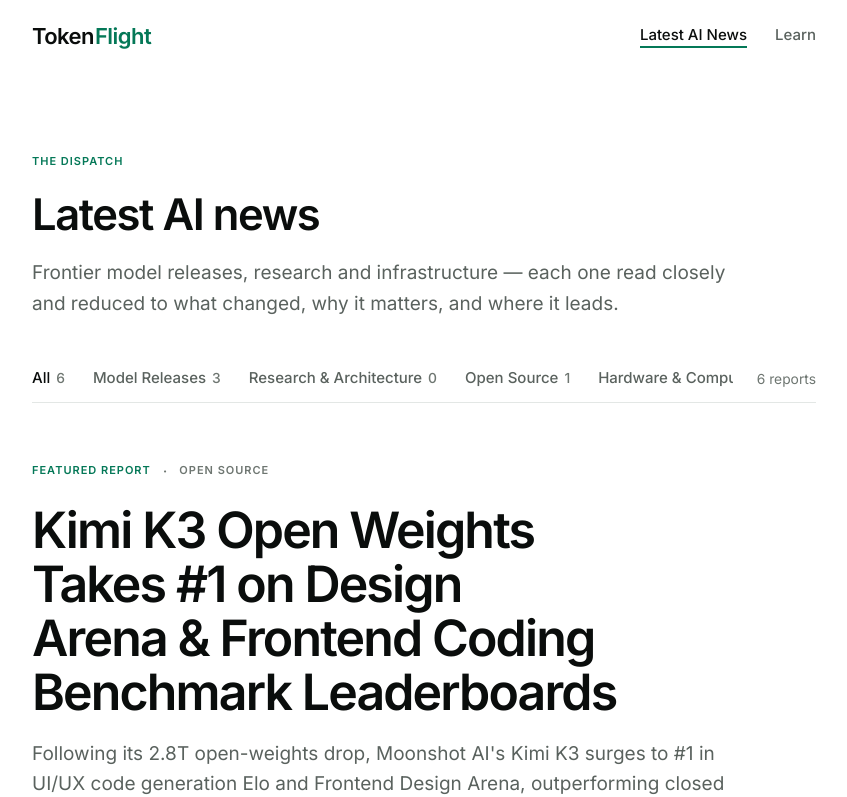
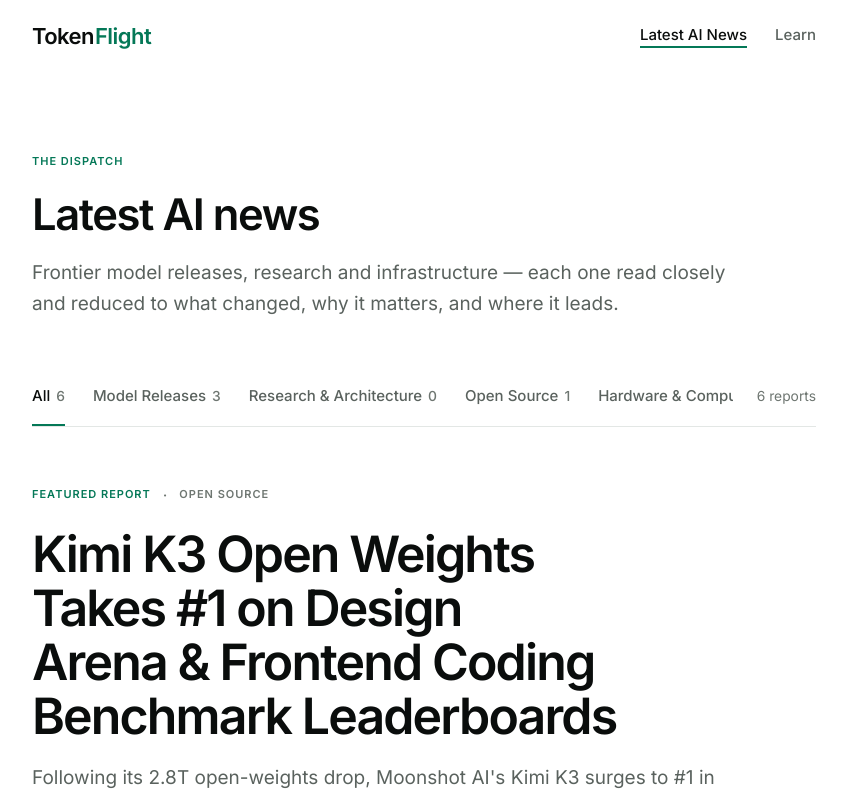
Before and after one commit to moseslmathew/token-flight, a Next.js app: page / in a window 1280 px wide. Shown: the top 797 px of the page, without its empty margins (216-1063 px from the left). Built offline with nearby package versions, Linux system fonts and the light colour scheme.

Commit message:
fix: resolve vertical clipping and improve scroll padding in category filter menu items

```diff
--- a/app/learn/page.tsx
+++ b/app/learn/page.tsx
@@ -26,8 +26,8 @@
       </header>
 
       {/* Category filter */}
-      <div className="mt-12 flex items-end justify-between gap-6 border-b border-rule pb-3">
-        <div className="no-scrollbar flex items-center gap-7 overflow-x-auto">
+      <div className="mt-12 flex items-center justify-between gap-6 border-b border-rule">
+        <div className="no-scrollbar flex items-center gap-7 overflow-x-auto py-3.5">
           {CATEGORIES.map((cat) => {
             const isSelected = selectedCategory === cat;
             const count = ARTICLES.filter((a) => a.category === cat).length;
@@ -36,14 +36,14 @@
                 key={cat}
                 onClick={() => setSelectedCategory(cat)}
                 aria-pressed={isSelected}
-                className={`relative -mb-3 shrink-0 whitespace-nowrap pb-3 text-[0.9375rem] font-medium transition-colors duration-200 ${
+                className={`relative shrink-0 whitespace-nowrap py-1 text-[0.9375rem] font-medium transition-colors duration-200 cursor-pointer ${
                   isSelected ? 'text-ink-strong' : 'text-ink-muted hover:text-ink-strong'
                 }`}
               >
                 {cat}
                 <span className="ml-1.5 text-meta text-ink-faint">{count}</span>
                 <span
-                  className={`absolute inset-x-0 bottom-0 h-px transition-colors duration-200 ${
+                  className={`absolute inset-x-0 -bottom-[0.875rem] h-[2px] transition-colors duration-200 ${
                     isSelected ? 'bg-accent' : 'bg-transparent'
                   }`}
                 />
--- a/app/page.tsx
+++ b/app/page.tsx
@@ -255,8 +255,8 @@
       </header>
 
       {/* Category filter */}
-      <div className="mt-12 flex items-end justify-between gap-6 border-b border-rule pb-3">
-        <div className="no-scrollbar filter-rail flex items-center gap-6 overflow-x-auto pr-6 sm:gap-7 lg:pr-0">
+      <div className="mt-12 flex items-center justify-between gap-6 border-b border-rule">
+        <div className="no-scrollbar filter-rail flex items-center gap-6 overflow-x-auto py-3.5 pr-6 sm:gap-7 lg:pr-0">
           {categories.map((cat) => {
             const isSelected = cat === 'All' ? isAllSelected : selectedCategory === cat;
             const count =
@@ -268,14 +268,14 @@
                 key={cat}
                 onClick={() => setSelectedCategory(cat === 'All' ? null : isSelected ? null : cat)}
                 aria-pressed={isSelected}
-                className={`relative -mb-3 shrink-0 whitespace-nowrap pb-3 text-[0.9375rem] font-medium transition-colors duration-200 ${
+                className={`relative shrink-0 whitespace-nowrap py-1 text-[0.9375rem] font-medium transition-colors duration-200 cursor-pointer ${
                   isSelected ? 'text-ink-strong' : 'text-ink-muted hover:text-ink-strong'
                 }`}
               >
                 {cat}
                 <span className="ml-1.5 text-meta text-ink-faint">{count}</span>
                 <span
-                  className={`absolute inset-x-0 bottom-0 h-px transition-colors duration-200 ${
+                  className={`absolute inset-x-0 -bottom-[0.875rem] h-[2px] transition-colors duration-200 ${
                     isSelected ? 'bg-accent' : 'bg-transparent'
                   }`}
                 />
```
